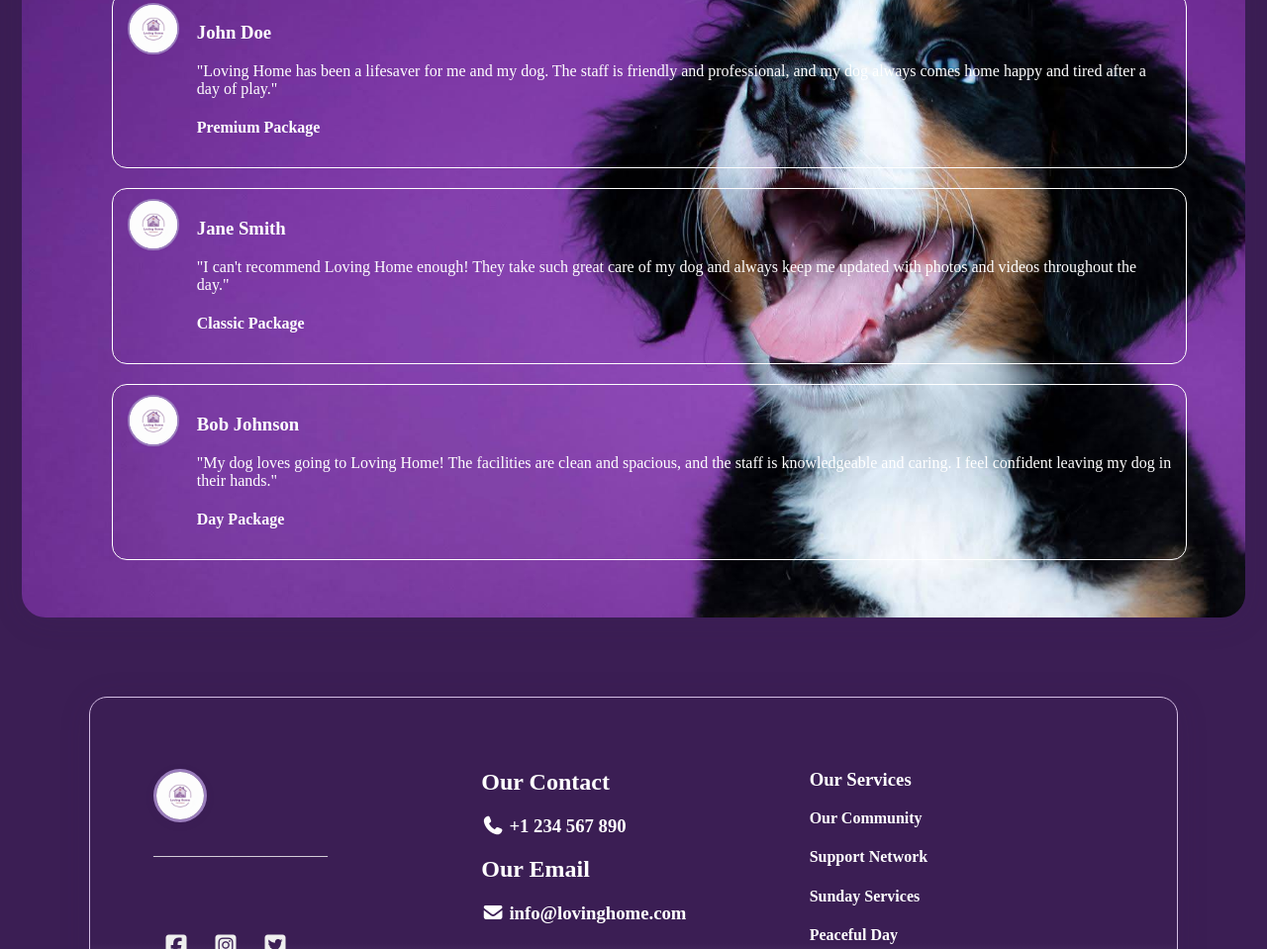
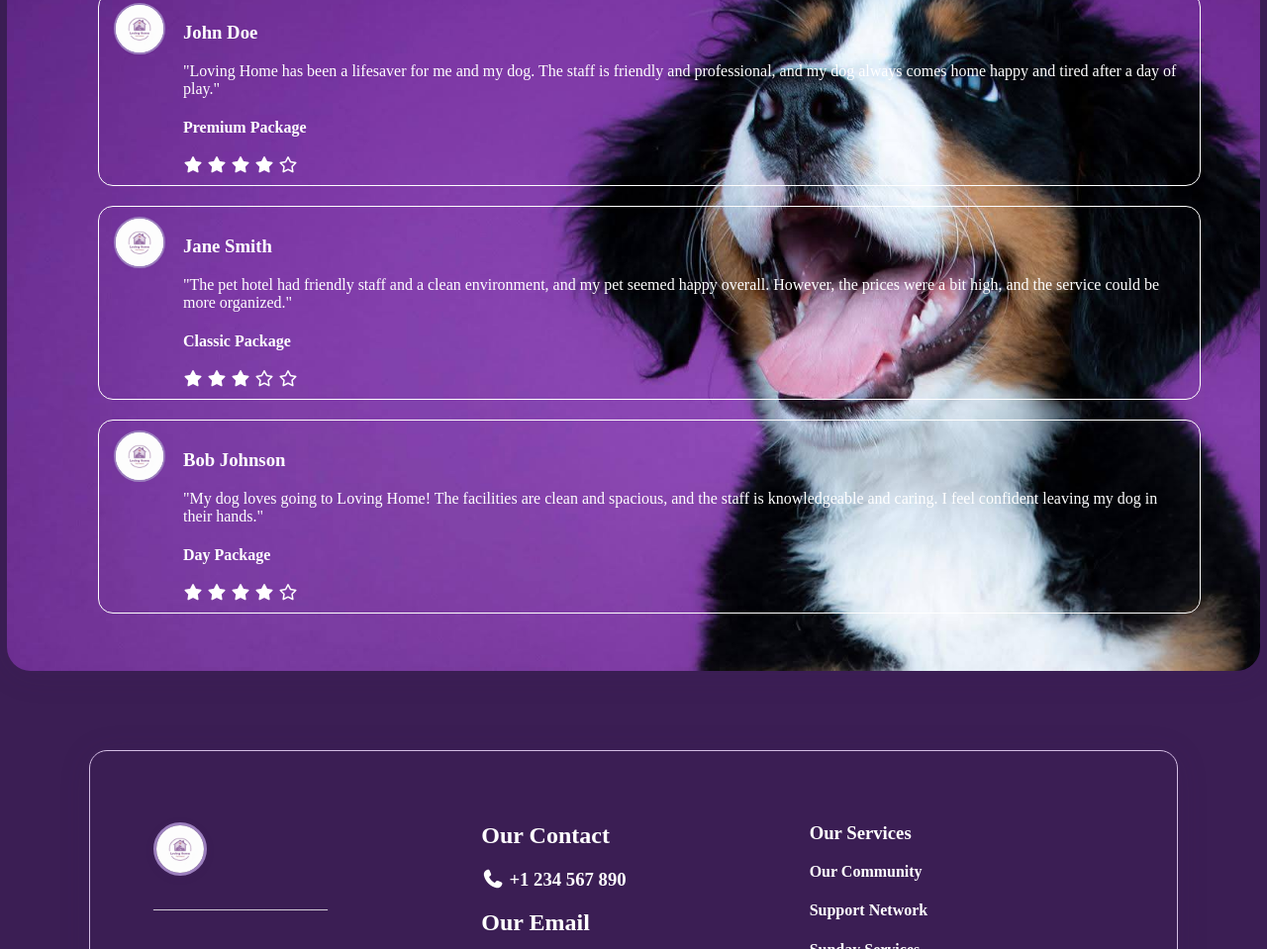
Before and after one commit to savagetobidii-crypto/LovingHome, a plain HTML site: page index.html in a window 1280 px wide. Shown: the part 2639-3598 px from the top of the page at 99% size. Drawn offline with Linux system fonts and the light colour scheme; a web font is replaced by a local one.

Commit message:
Add files via upload

```diff
--- a/index.html
+++ b/index.html
@@ -99,14 +99,28 @@ Our team treats every pet like family — with warmth, attention, and a lot of c
                         <h3>John Doe</h3>
                         <p>"Loving Home has been a lifesaver for me and my dog. The staff is friendly and professional, and my dog always comes home happy and tired after a day of play."</p>
                         <h4>Premium Package</h4>
+                        <i>
+                            <i class="fa-solid fa-star"></i>
+                            <i class="fa-solid fa-star"></i>
+                            <i class="fa-solid fa-star"></i>
+                            <i class="fa-solid fa-star"></i>
+                            <i class="fa-regular fa-star"></i>
+                        </i>
                     </div>
                 </div>
                 <div class="review">
                     <img src="/img/logo.jpg" alt="Profile">
                     <div class="texts">
                         <h3>Jane Smith</h3>
-                        <p>"I can't recommend Loving Home enough! They take such great care of my dog and always keep me updated with photos and videos throughout the day."</p>
+                        <p>"The pet hotel had friendly staff and a clean environment, and my pet seemed happy overall. However, the prices were a bit high, and the service could be more organized."</p>
                         <h4>Classic Package</h4>
+                        <i>
+                            <i class="fa-solid fa-star"></i>
+                            <i class="fa-solid fa-star"></i>
+                            <i class="fa-solid fa-star"></i>
+                            <i class="fa-regular fa-star"></i>
+                            <i class="fa-regular fa-star"></i>
+                        </i>
                     </div>
                 </div>
                 <div class="review">
@@ -115,6 +129,13 @@ Our team treats every pet like family — with warmth, attention, and a lot of c
                         <h3>Bob Johnson</h3>
                         <p>"My dog loves going to Loving Home! The facilities are clean and spacious, and the staff is knowledgeable and caring. I feel confident leaving my dog in their hands."</p>
                         <h4>Day Package</h4>
+                        <i>
+                             <i class="fa-solid fa-star"></i>
+                            <i class="fa-solid fa-star"></i>
+                            <i class="fa-solid fa-star"></i>
+                            <i class="fa-solid fa-star"></i>
+                            <i class="fa-regular fa-star"></i>
+                        </i>
                     </div>
                 </div>
             </div>
```
Also changed, not shown: products.html (+6 -6 lines).
